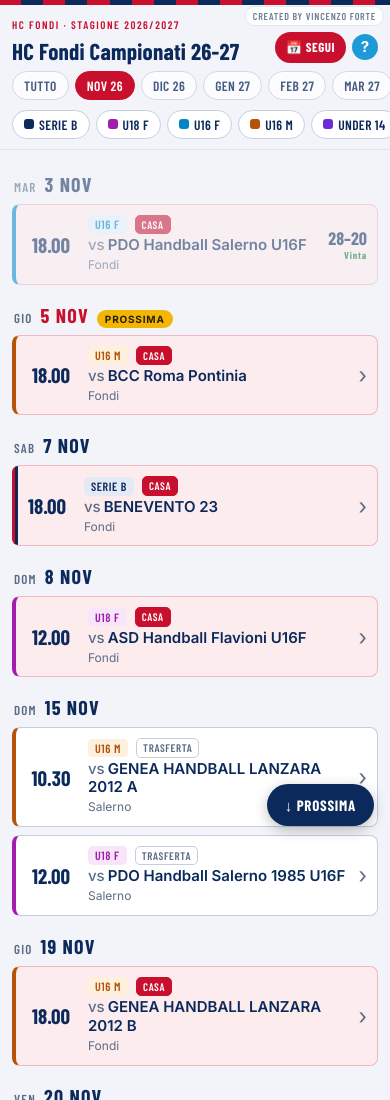
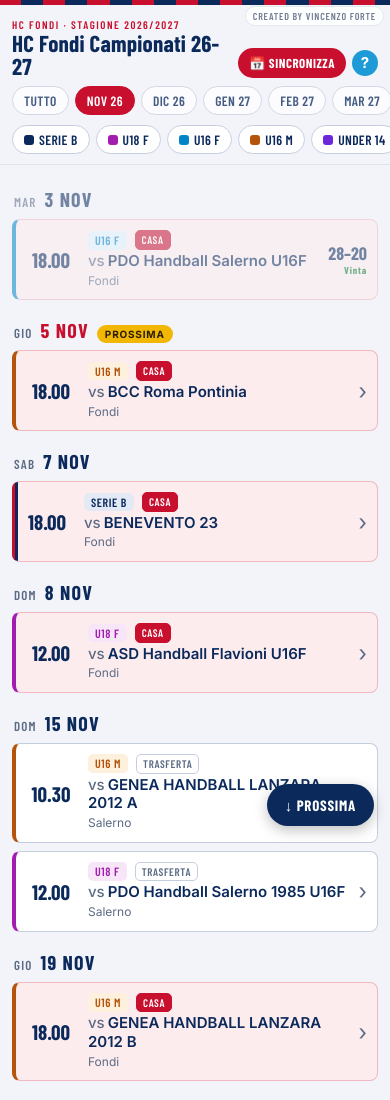
Before and after one commit to SharkenCode80/HC_Fondi_26_27, a plain HTML site: page anteprima-mobile.html in a window 390 px wide. Shown: the top 1100 px of the page. Drawn offline with nearby package versions, Linux system fonts and the light colour scheme.

Commit message:
Sincronizza al posto di segui Update anteprima-mobile.html

```diff
--- a/anteprima-mobile.html
+++ b/anteprima-mobile.html
@@ -26,7 +26,7 @@
   <div class="ab-top">
     <h1 id="ev-title">HC Fondi Campionati 26-27</h1>
     <span class="segui-wrap">
-      <a class="ab-btn" href="segui.html">📅 Segui</a>
+      <a class="ab-btn" href="segui.html">📅 Sincronizza</a>
       <button type="button" class="help-btn" aria-label="Come funziona" aria-expanded="false" aria-controls="segui-aiuto">?</button>
       <div class="help-pop" id="segui-aiuto" role="dialog" aria-label="Come funziona" hidden></div>
     </span>
```
